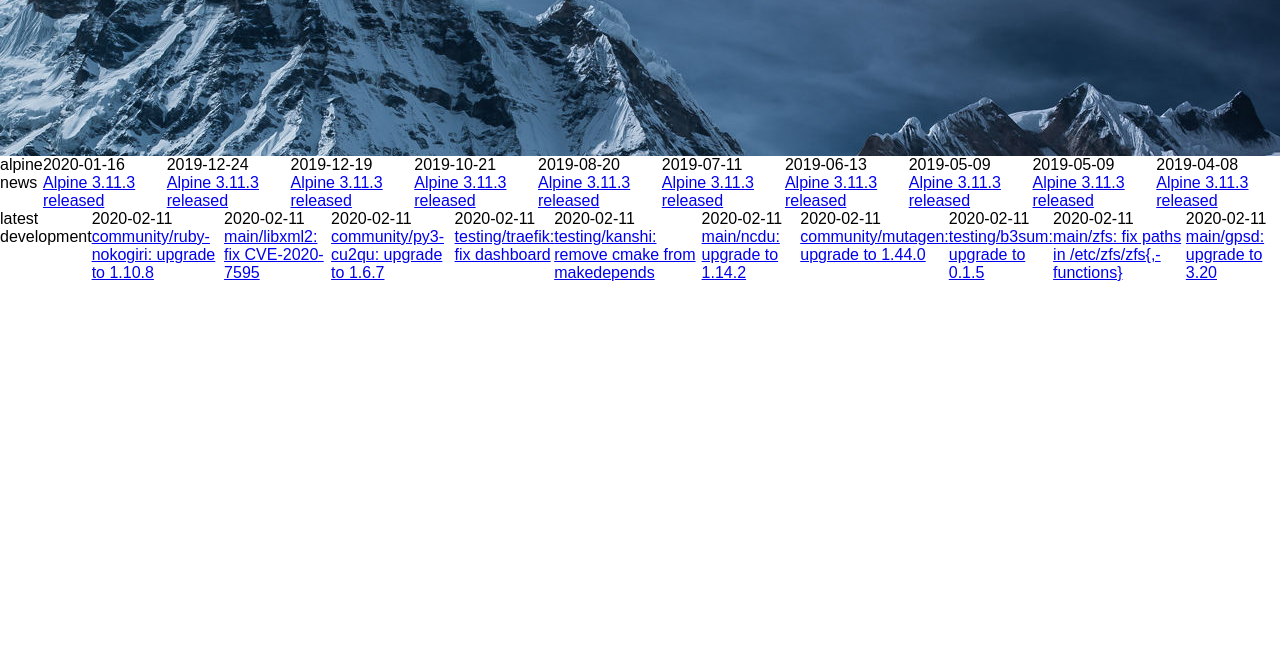
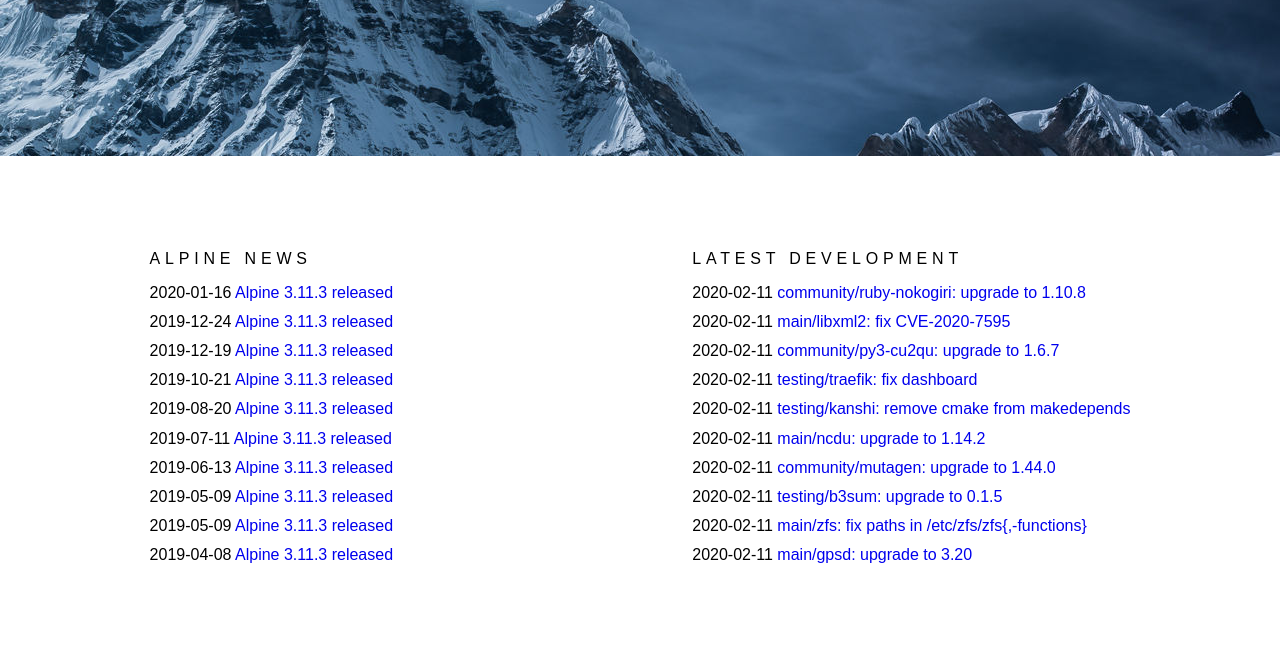
Before and after one commit to MuhammadUmer0/alpinelinux.org-mockup, a plain HTML site: page index.html in a window 1280 px wide. Shown: the part 324-993 px from the top of the page. Before the commit the page ends 800 px from the top, so only its background shows below. Drawn offline with Linux system fonts and the light colour scheme.

Commit message:
feat: section

```diff
--- a/style.css
+++ b/style.css
@@ -18,7 +18,7 @@ header img {
   height: 50px;
   width: 193px;
 }
-ul {
+nav ul {
   display: flex;
   flex-direction: row;
 }
@@ -46,7 +46,7 @@ ul {
   width: 10px;
   background-color: green;
 }
-li {
+nav li {
   list-style-type: none;
 }
 .text{
@@ -75,3 +75,30 @@ p{
     font-weight: 500;
 
 }
+section{
+    width: 100%;
+    height: 513px;
+    display: flex;
+    flex-direction: row;
+    justify-content: space-around;
+    align-items: center;
+}
+.col{
+    display: fle;
+}
+li{
+    list-style-type: none;
+    margin-bottom: 0.7em;
+}
+
+.heading{
+    font-weight: 500;
+    font-size: 16px;
+    text-transform: uppercase;
+    letter-spacing: 0.3em;
+    margin-bottom: 1em;
+
+}
+a{
+    text-decoration: none;
+}
```
